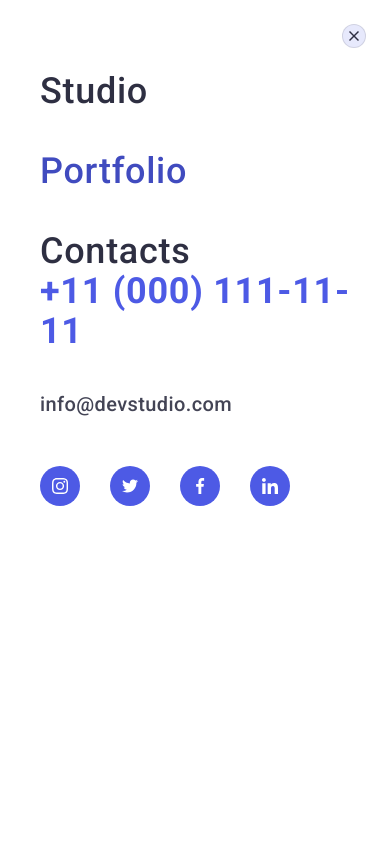
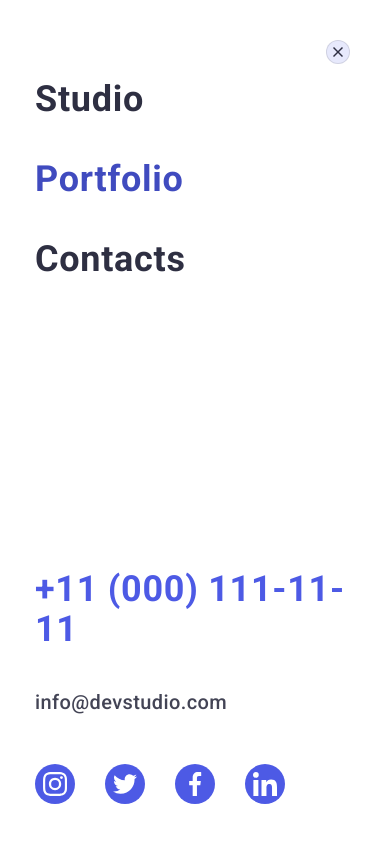
Before and after one commit to martynenkovDm/goit-markup-hw-07, a plain HTML site: page portfolio.html in a window 390 px wide. Both pictures are taken after a click on the button 353 px from the left and 33 px from the top of the page. Shown: the top 843 px of the page. Drawn offline with nearby package versions, Linux system fonts and the light colour scheme.

Commit message:
fix mobile header menu

```diff
--- a/css/mobile.css
+++ b/css/mobile.css
@@ -286,10 +286,11 @@
   }
   .menu-container {
     height: 100%;
-    padding-top: 24px;
-    padding-left: 40px;
+    padding-top: 80px;
+    padding-left: 35px;
     margin-right: 24px;
     padding-bottom: 40px;
+    display: flex;
   }
   .modal-menu-link {
     color: var(--main-color);
@@ -325,6 +326,13 @@
   }
   .modal-menu-item {
     height: 40px;
+  }
+  .modal-menu-item .header-link {
+    font-weight: 700;
+    font-size: 36px;
+    line-height: 1.11;
+    letter-spacing: 0.02em;
+    text-transform: capitalize;
   }
   .current::after {
     display: none;
@@ -390,6 +398,20 @@
     margin-top: 48px;
     display: flex;
     justify-content: start;
+  }
+  .modal {
+    position: absolute;
+    top: 50%;
+    left: 50%;
+    transform: translate(-50%, -50%) scale(1);
+    width: 392px;
+    height: 586px;
+    background-color: var(--modal-color);
+    box-shadow: 0px 1px 1px rgba(0, 0, 0, 0.14), 0px 1px 3px rgba(0, 0, 0, 0.12),
+      0px 2px 1px rgba(0, 0, 0, 0.2);
+    border-radius: 4px;
+    padding: 24px;
+    transition: transform 250ms cubic-bezier(0.4, 0, 0.2, 1);
   }
 }
 
@@ -985,7 +1007,7 @@
     flex-direction: row;
     flex-wrap: nowrap;
     gap: 0px;
-    align-items: center;
+    align-items: baseline;
     margin: 0 auto;
   }
   .footer-media {
--- a/css/styles.css
+++ b/css/styles.css
@@ -628,6 +628,9 @@ body {
   transition: transform 250ms cubic-bezier(0.4, 0, 0.2, 1);
 }
 .modal-button {
+  position: absolute;
+  top: 40px;
+  right: 40px;
   width: 24px;
   height: 24px;
   border-radius: 50%;
--- a/portfolio.html
+++ b/portfolio.html
@@ -328,12 +328,15 @@
             <use href="./images/icons.svg#icon-close"></use>
           </svg>
         </button>
+        <div class="modal-menu-wrap">
           <ul class="modal-menu-list list">
             <li class="modal-menu-item">
               <a class="header-link" href="./index.html">Studio</a>
             </li>
             <li class="modal-menu-item">
-            <a class="header-link current" href="./portfolio.html">Portfolio</a>
+              <a class="header-link current" href="./portfolio.html"
+                >Portfolio</a
+              >
             </li>
             <li class="modal-menu-item">
               <a class="header-link" href="#">Contacts</a>
@@ -355,28 +358,28 @@
             <ul class="menu-soc-list">
               <li class="team-soc-item">
                 <a href="" class="team-soc-link">
-                <svg class="team-soc-icon link" width="16px" height="16px">
+                  <svg class="team-soc-icon link" width="24px" height="24px">
                     <use href="./images/icons.svg#icon-instagram"></use>
                   </svg>
                 </a>
               </li>
               <li class="team-soc-item">
                 <a href="" class="team-soc-link"
-                ><svg class="team-soc-icon link" width="16px" height="16px">
+                  ><svg class="team-soc-icon link" width="24px" height="24px">
                     <use href="./images/icons.svg#icon-twitter"></use>
                   </svg>
                 </a>
               </li>
               <li class="team-soc-item">
                 <a href="" class="team-soc-link"
-                ><svg class="team-soc-icon link" width="16px" height="16px">
+                  ><svg class="team-soc-icon link" width="24px" height="24px">
                     <use href="./images/icons.svg#icon-facebook"></use>
                   </svg>
                 </a>
               </li>
               <li class="team-soc-item">
                 <a href="" class="team-soc-link"
-                ><svg class="team-soc-icon link" width="16px" height="16px">
+                  ><svg class="team-soc-icon link" width="24px" height="24px">
                     <use href="./images/icons.svg#icon-linkedin"></use>
                   </svg>
                 </a>
@@ -385,6 +388,7 @@
           </address>
         </div>
       </div>
+    </div>
     <!----             -->
     <script src="./js/mobile-menu.js"></script>
   </body>
```
Lines whose indentation alone changed are shown as unchanged.
